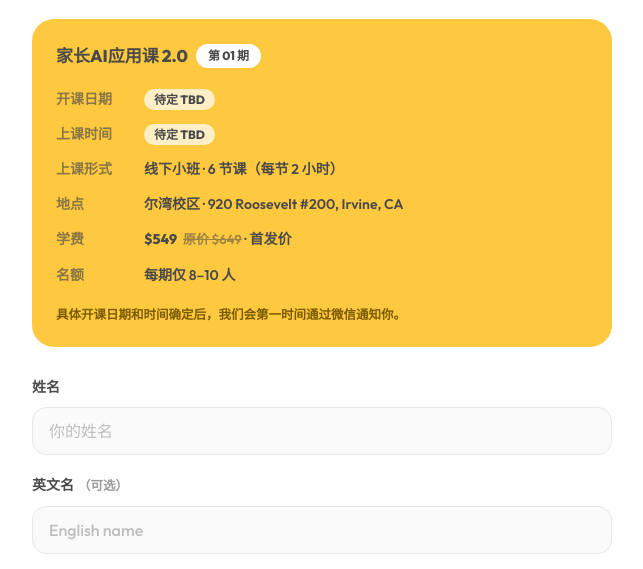
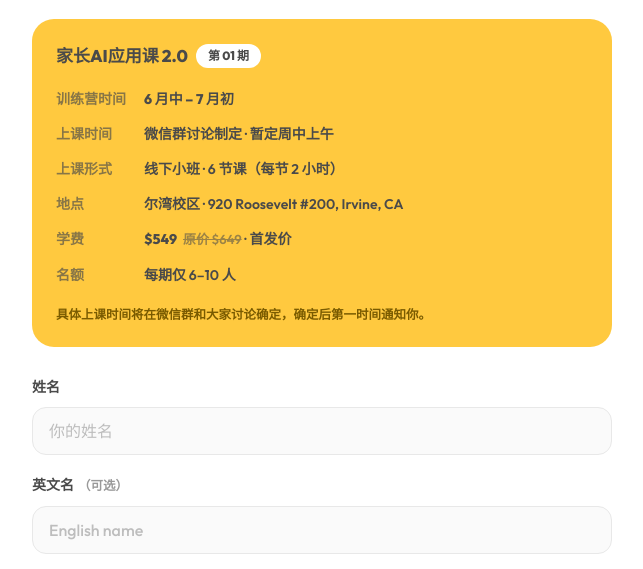
Before and after one commit to minddoai/ai4parents, a plain HTML site: page signup.html in a window 1280 px wide. Shown: the part 200-769 px from the top of the page, without its empty margins (318-961 px from the left). Drawn offline with Linux system fonts and the light colour scheme.

Commit message:
更新第01期信息：名额6-10人，训练营6月中至7月初，上课时间微信群讨论暂定周中上午
Co-Authored-By: Claude Fable 5 <noreply@anthropic.com>

```diff
--- a/signup.html
+++ b/signup.html
@@ -120,13 +120,13 @@
     <!-- ===== 课程信息 ===== -->
     <div class="course-card">
       <div class="name">家长AI应用课 2.0<span class="badge">第 01 期</span></div>
-      <div class="info-row"><span class="k">开课日期</span><span class="v"><span class="tbd">待定 TBD</span></span></div>
-      <div class="info-row"><span class="k">上课时间</span><span class="v"><span class="tbd">待定 TBD</span></span></div>
+      <div class="info-row"><span class="k">训练营时间</span><span class="v"><b>6 月中 – 7 月初</b></span></div>
+      <div class="info-row"><span class="k">上课时间</span><span class="v">微信群讨论制定 · 暂定周中上午</span></div>
       <div class="info-row"><span class="k">上课形式</span><span class="v">线下小班 · 6 节课（每节 2 小时）</span></div>
       <div class="info-row"><span class="k">地点</span><span class="v">尔湾校区 · 920 Roosevelt #200, Irvine, CA</span></div>
       <div class="info-row"><span class="k">学费</span><span class="v"><b>$549</b><span class="was">原价 $649</span> · 首发价</span></div>
-      <div class="info-row"><span class="k">名额</span><span class="v">每期仅 8–10 人</span></div>
-      <div class="note">具体开课日期和时间确定后，我们会第一时间通过微信通知你。</div>
+      <div class="info-row"><span class="k">名额</span><span class="v">每期仅 6–10 人</span></div>
+      <div class="note">具体上课时间将在微信群和大家讨论确定，确定后第一时间通知你。</div>
     </div>
 
     <!-- ===== 报名表单 ===== -->
```
Also changed, not shown: index.html (+3 -3 lines).
